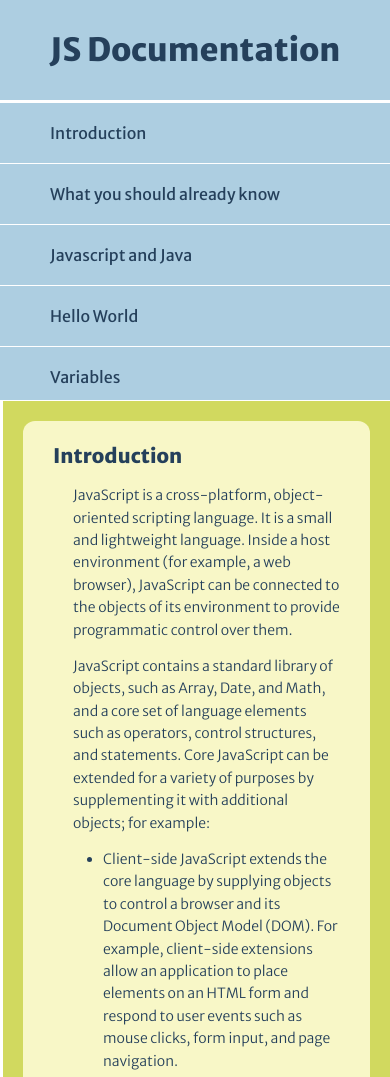
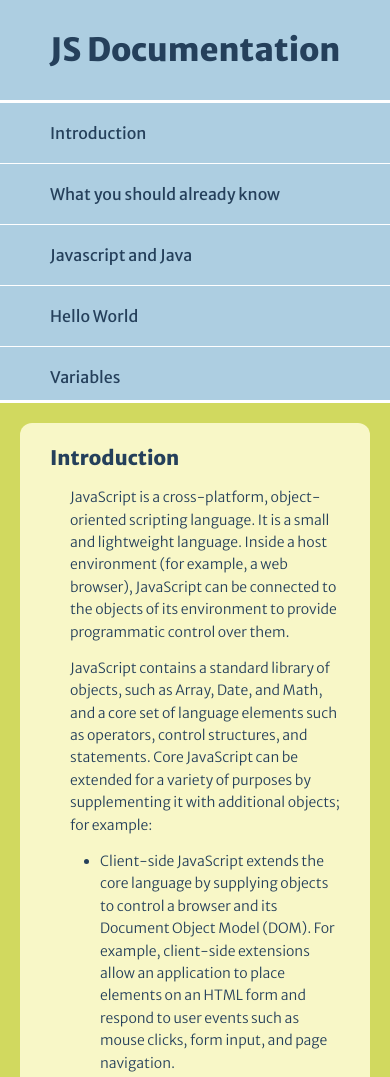
Before and after one commit to khilller/tech-doc, a plain HTML site: page index.html in a window 390 px wide. Shown: the top 1077 px of the page. Drawn offline with Linux system fonts and the light colour scheme.

Commit message:
Border change to main doc

```diff
--- a/styles.css
+++ b/styles.css
@@ -115,8 +115,8 @@
   }
 
   #main-doc {
-  border-top: solid white 1px;
-  overflow: auto;
+    border: none;
+    border-top: solid white 3px;
   }
   .main-section h1{
   font-weight: 800;
```
Lines whose indentation alone changed are shown as unchanged.
